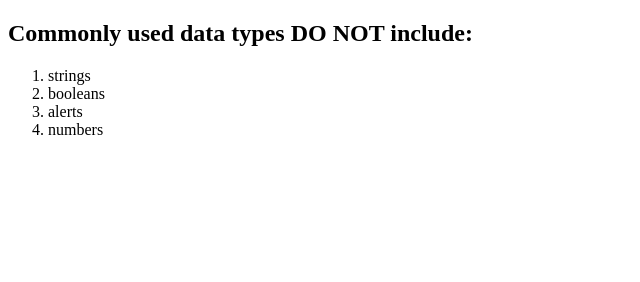
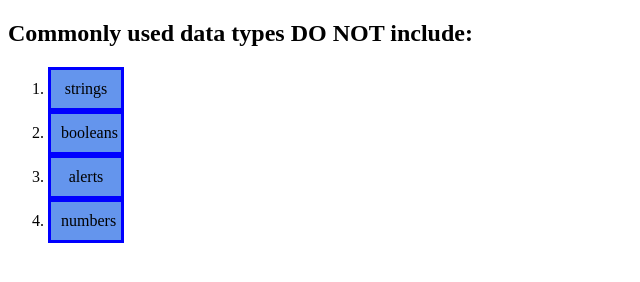
Before and after one commit to eloghub/code-quiz, a plain HTML site: page index.html in a window 1280 px wide. Both pictures are taken after a click on the button "START QUIZ". Shown: the whole page, without its empty margins (0-640 px from the left). Drawn offline with Linux system fonts and the light colour scheme.

Commit message:
answer choices now highlighted in blue boxes

```diff
--- a/Develop/script.js
+++ b/Develop/script.js
@@ -3,6 +3,10 @@ var startButton = document.getElementById("start")
 startButton.addEventListener("click", function(){
     document.getElementById("home-page").style.display = "none";
     document.getElementById("q1").style.display = "block";
-    var liQuestion = document.querySelector("li");
-    console.log(liQuestion);
-})
+    var liAnswer = document.querySelector("li");
+    console.log(liAnswer);
+});
+
+liAnswer.addEventListener("click", function(){
+    document
+});
--- a/Develop/style.css
+++ b/Develop/style.css
@@ -5,3 +5,14 @@
 /* #home-page{
     display: block;
 } */
+
+li{
+    background-color: cornflowerblue;
+    border-color: blue;
+    border-style: solid;
+    border-width: fit-content;
+    width: 50px;
+    padding: 10px;
+    margin: 00px;
+    text-align: center;
+}
```
